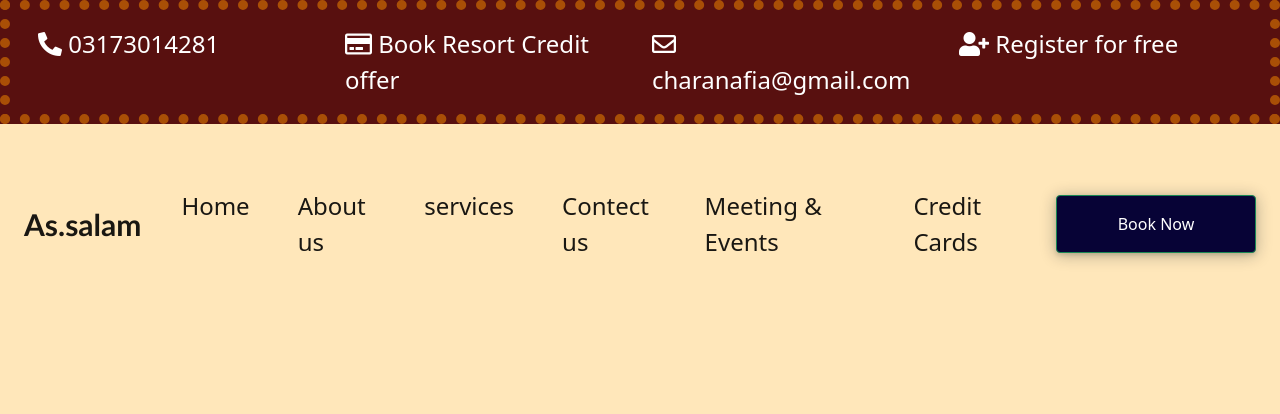
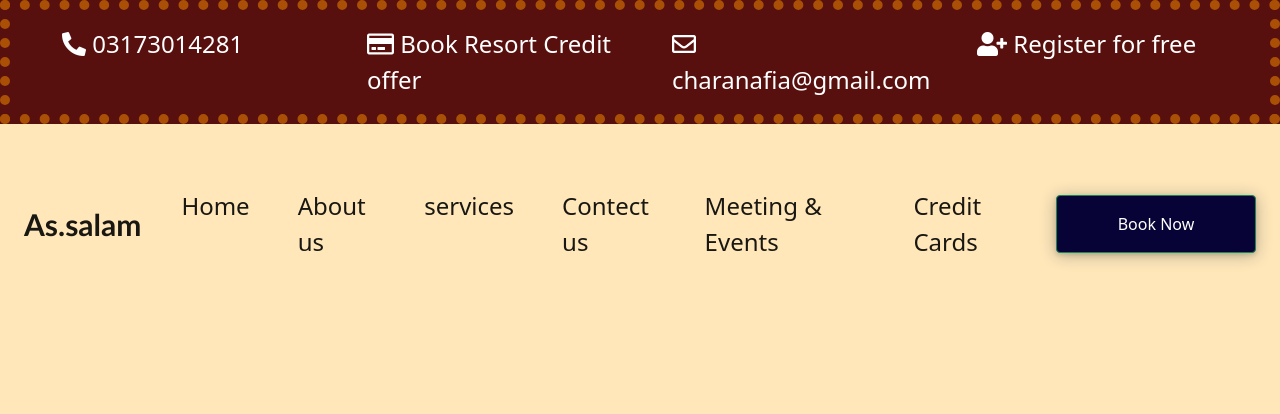
Before and after one commit to Afiacharan/intershipp_website, a plain HTML site: page index.html in a window 1280 px wide. Shown: the top 414 px of the page. Drawn offline with nearby package versions, Linux system fonts and the light colour scheme.

Commit message:
Update index.html

```diff
--- a/index.html
+++ b/index.html
@@ -16,16 +16,16 @@
 
     <div class="container-fluid">
         <div class="row p-3 text-white" style="background-color: rgba(85, 12, 12, 0.981); border: 10px dotted #a94f06;">
-        <div class="col fs-4">
+        <div class="col ms-4 fs-4">
             <span><i class="fas fa-phone-alt"></i> 03173014281</span>
         </div>
-        <div class="col fs-4">
+        <div class="col ms-3 fs-4">
             <span><i class="far fa-credit-card"></i> Book Resort Credit offer</span>
         </div>
-        <div class="col fs-4">
+        <div class="col ms-3 fs-4">
             <span><i class="far fa-envelope"></i> charanafia@gmail.com</span>
         </div>
-        <div class="col fs-4">
+        <div class="col ms-3 fs-4">
             <span><i class="fas fa-user-plus"></i> Register for free</span>
         </div>
     </div>
@@ -310,7 +310,7 @@
             <div class=" mx-auto my-5 p-2 w-50" style="width: 40%; background-color: white; border-radius: 10px;
             box-shadow: rgba(0, 0, 0, 0.25) 0px 54px 55px, rgba(0, 0, 0, 0.12) 0px -12px 30px, rgba(0, 0, 0, 0.12) 0px 4px 6px, rgba(0, 0, 0, 0.17) 0px 12px 13px, rgba(0, 0, 0, 0.09) 0px -3px 5px;">
                     <form class="d-flex">
-                        <input class="form-control me-2 w-100" type="search" placeholder="ENTER YOUR EMAIL" aria-label="Enter your email">
+                        <input class="form-control me-2" type="search" placeholder="ENTER YOUR EMAIL" aria-label="Enter your email">
                         <button class="btns" type="submit">SUBSCRIBE</button>
                     </form>
                 </div>
```
